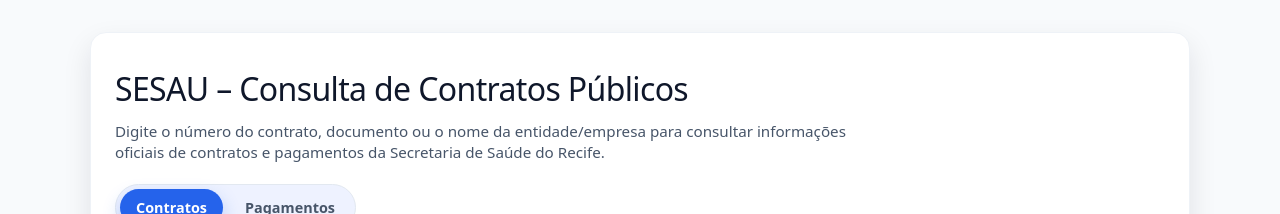
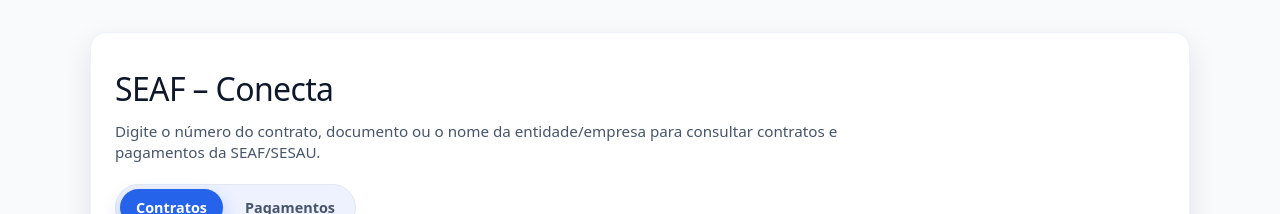
Before and after one commit to camorimpe-commits/sesau, a React (Vite) app: page / in a window 1280 px wide. Shown: the top 214 px of the page. Built offline with nearby package versions, Linux system fonts and the light colour scheme; no server answers.

Commit message:
Update App.jsx

```diff
--- a/src/App.jsx
+++ b/src/App.jsx
@@ -324,11 +324,11 @@
     <div style={styles.page}>
       <div style={styles.container}>
         <header style={styles.header}>
-          <h1 style={styles.titulo}>SESAU – Consulta de Contratos Públicos</h1>
+          <h1 style={styles.titulo}>SEAF – Conecta</h1>
           <p style={styles.subtitulo}>
             Digite o número do contrato, documento ou o nome da
-            entidade/empresa para consultar informações oficiais de contratos e
-            pagamentos da Secretaria de Saúde do Recife.
+            entidade/empresa para consultar contratos e
+            pagamentos da SEAF/SESAU.
           </p>
         </header>
 
```
